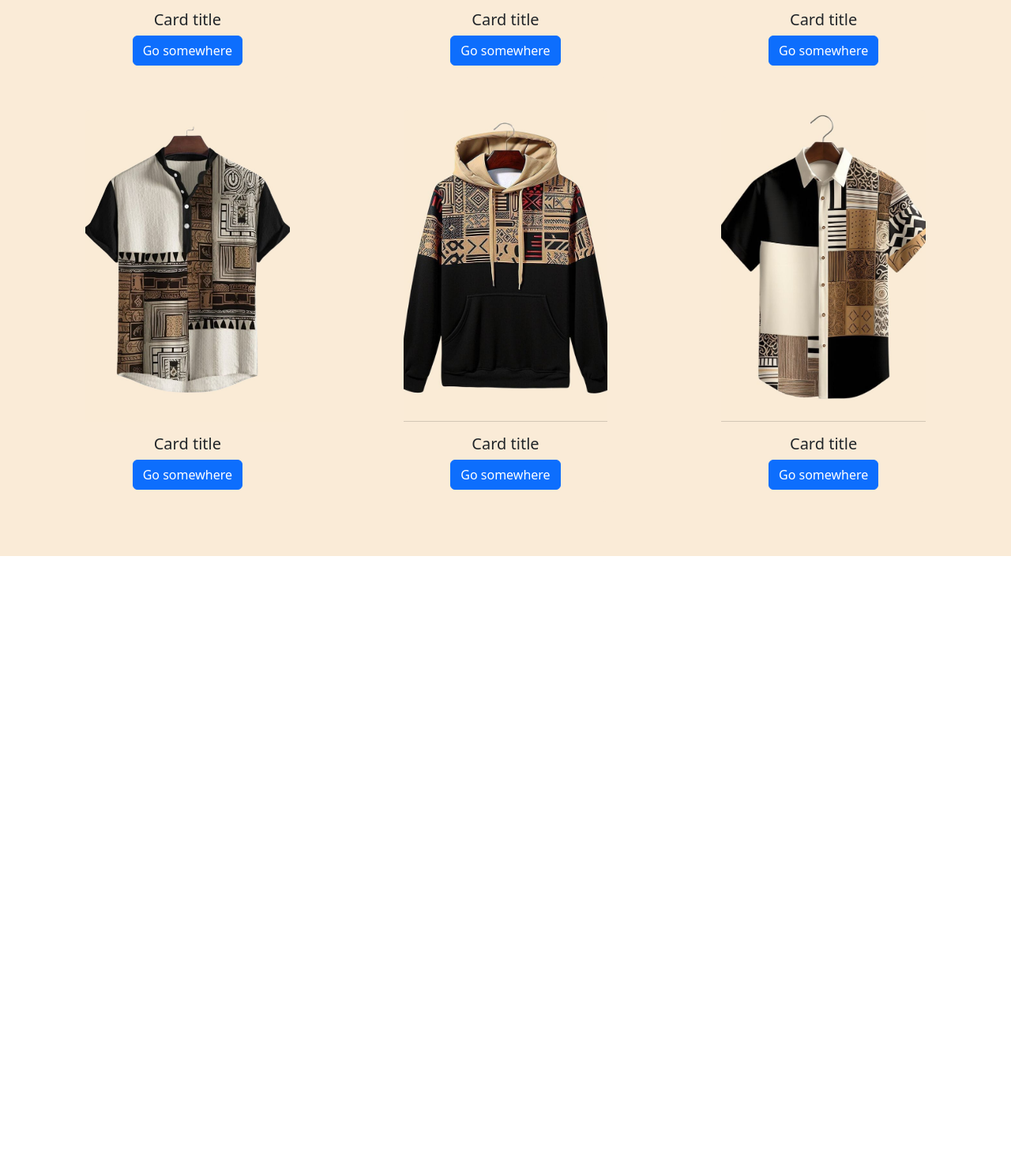
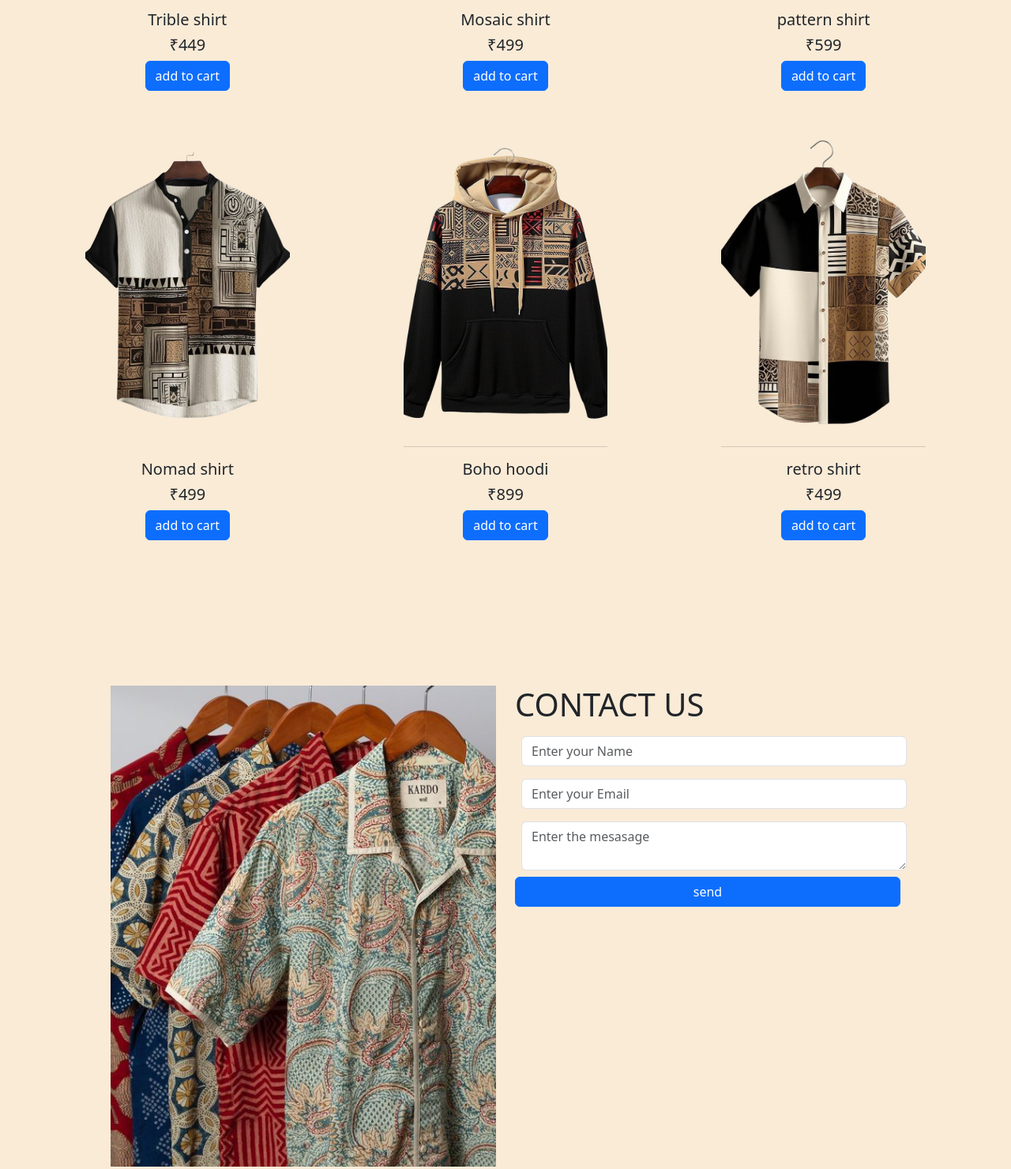
Before and after one commit to dilipan-0824/cloth-brand, a plain HTML site: page index.html in a window 1280 px wide. Shown: the part 2286-3766 px from the top of the page at 79% size. Before the commit the page ends 2990 px from the top, so only its background shows below. Drawn offline with nearby package versions, Linux system fonts and the light colour scheme.

Commit message:
support updated

```diff
--- a/index.html
+++ b/index.html
@@ -34,7 +34,7 @@
           <a class="nav-link "  href="#Product">Product</a>
         </li>
         <li class="nav-item">
-          <a class="nav-link "  href="#">Support</a>
+          <a class="nav-link "  href="#contact">Support</a>
         </li>
 
 
@@ -93,8 +93,9 @@ Join the Hive. Wear what speaks for you.</p>
       <div class="card" >
          <img src="photos/shirt 1.jpeg"card-img-top >
          <div class="card-body text-center">
-         <h5 class="card-title">Card title</h5>
-         <a href="#" class="btn btn-primary">Go somewhere</a>
+         <h5 class="card-title">Trible shirt</h5>
+         <h5 class="card-title">₹449</h5>
+         <a href="#" class="btn btn-primary">add to cart</a>
         </div>
       </div>
     </div>
@@ -102,8 +103,9 @@ Join the Hive. Wear what speaks for you.</p>
       <div class="card" >
          <img src="photos/shirt 2.jpeg"card-img-top >
          <div class="card-body text-center">
-         <h5 class="card-title">Card title</h5>
-         <a href="#" class="btn btn-primary">Go somewhere</a>
+         <h5 class="card-title">Mosaic shirt </h5>
+         <h5 class="card-title">₹499</h5>
+         <a href="#" class="btn btn-primary">add to cart</a>
         </div>
       </div>
     </div>
@@ -113,8 +115,9 @@ Join the Hive. Wear what speaks for you.</p>
       <div class="card" >
          <img src="photos/shirt 3.jpeg "card-img-top >
         <div class="card-body text-center">
-         <h5 class="card-title">Card title</h5>
-         <a href="#" class="btn btn-primary">Go somewhere</a>
+         <h5 class="card-title">pattern shirt</h5>
+         <h5 class="card-title">₹599</h5>
+         <a href="#" class="btn btn-primary">add to cart</a>
         </div>
       </div>
     </div>
@@ -123,8 +126,9 @@ Join the Hive. Wear what speaks for you.</p>
       <div class="card" >
          <img src="photos/shirt 4.jpeg "card-img-top >
         <div class="card-body text-center">
-         <h5 class="card-title">Card title</h5>
-         <a href="#" class="btn btn-primary">Go somewhere</a>
+         <h5 class="card-title">Nomad shirt </h5>
+         <h5 class="card-title">₹499</h5>
+         <a href="#" class="btn btn-primary">add to cart</a>
         </div>
       </div>
     </div>
@@ -133,8 +137,9 @@ Join the Hive. Wear what speaks for you.</p>
       <div class="card" >
          <img src="photos/hoodi.jpeg" card-img-top>
         <div class="card-body text-center">
-         <h5 class="card-title">Card title</h5>
-         <a href="#" class="btn btn-primary">Go somewhere</a>
+         <h5 class="card-title">Boho hoodi</h5>
+         <h5 class="card-title">₹899</h5>
+         <a href="#" class="btn btn-primary">add to cart</a>
         </div>
       </div>
     </div>
@@ -143,8 +148,9 @@ Join the Hive. Wear what speaks for you.</p>
       <div class="card" >
          <img src="photos/shirt 5.jpeg"card-img-top>
         <div class="card-body text-center">
-         <h5 class="card-title">Card title</h5>
-         <a href="#" class="btn btn-primary">Go somewhere</a>
+         <h5 class="card-title">retro shirt</h5>
+         <h5 class="card-title">₹499</h5>
+         <a href="#" class="btn btn-primary">add to cart</a>
         </div>
       </div>
     </div>
@@ -156,7 +162,26 @@ Join the Hive. Wear what speaks for you.</p>
 
 </section>
 
+<!--contact_-->
 
+<section id="contact">
+<div class="container box">
+  <div class="row">
+    <div class="col-lg-6 col-md-6 col-12 ">
+      <img src="photos/support ing.jpeg" class="img-fluid">
+    </div>
+    <div class="col-lg-6 col-md-6 col-12 ">
+      <h1>CONTACT US</h1>
+      <form >
+        <input type="text" class="form-control" placeholder="Enter your Name">
+        <input type="text" class="form-control" placeholder="Enter your Email">
+        <textarea class="form-control" placeholder="Enter the mesasage" ></textarea>
+        <button class="btn btn-primary" class="text-center">send</button>
+      </form>
+    </div>
+  </div>
+</div>
+</section>
 
      <script src="https://cdn.jsdelivr.net/npm/bootstrap@5.3.7/dist/js/bootstrap.bundle.min.js" integrity="sha384-ndDqU0Gzau9qJ1lfW4pNLlhNTkCfHzAVBReH9diLvGRem5+R9g2FzA8ZGN954O5Q" crossorigin="anonymous"></script>
 
--- a/style.css
+++ b/style.css
@@ -107,3 +107,27 @@ section{
     align-items: center;
     margin: 20px 60px;
 }
+
+/*** suppot***/
+#contact{
+    background-color: antiquewhite;
+}
+#contact img{
+
+    height: 100%;
+}
+.box{
+    width: 80% !important;
+
+    margin-top: 10px;
+}
+#contact form{
+    display: flex;
+    flex-direction: column;
+}
+#contact input{
+    margin: 8px 8px;
+}
+#contact textarea{
+    margin: 8px 8px;
+}
```
Also changed, not shown: photos/support ing.jpeg (added).
